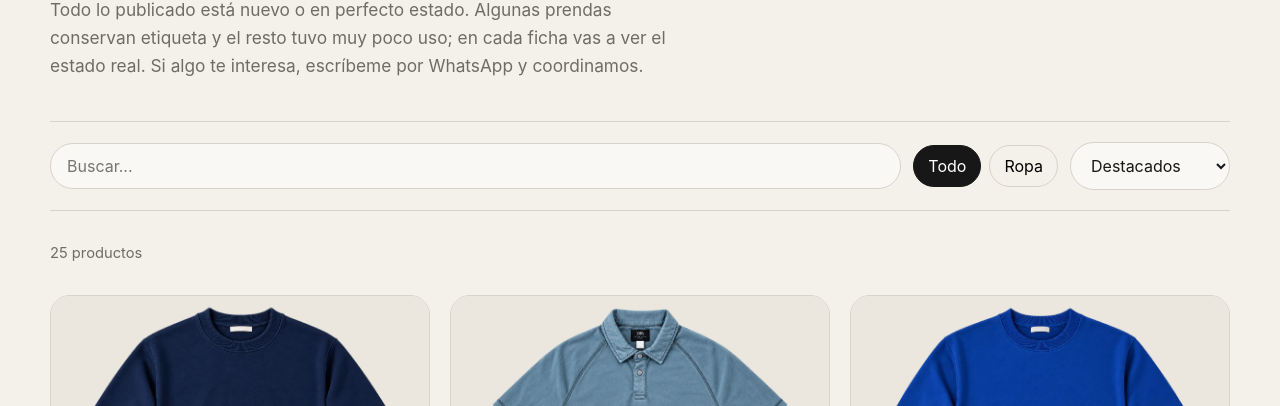
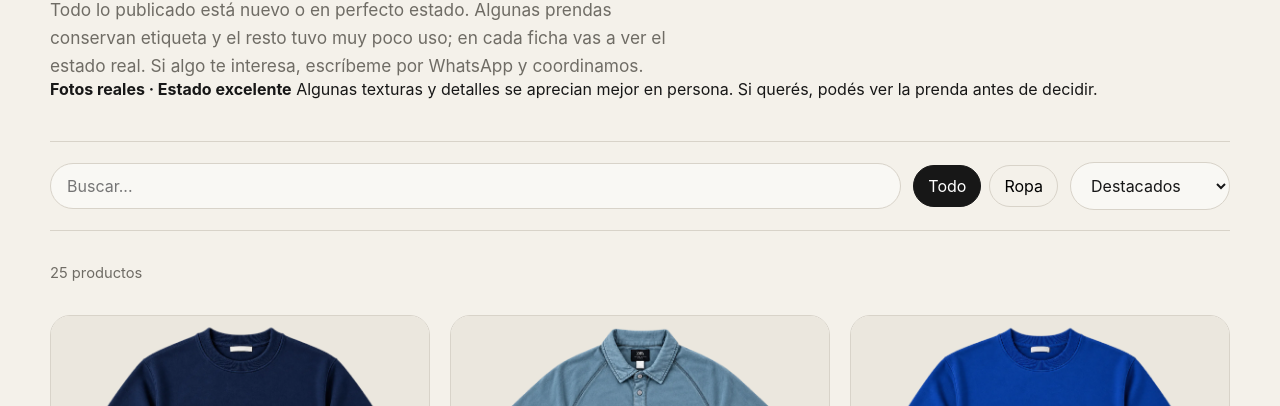
Before and after one commit to undawork/garage_sale, a website: page public/index.html in a window 1280 px wide. Shown: the part 323-729 px from the top of the page. Drawn offline with Linux system fonts and the light colour scheme.

Commit message:
copy: add in-person texture and quality note

```diff
--- a/public/index.html
+++ b/public/index.html
@@ -14,6 +14,10 @@
       <p class="eyebrow">VENTA DE GARAGE</p>
       <h1>Cosas que buscan<br />una nueva casa.</h1>
       <p class="intro">Todo lo publicado está nuevo o en perfecto estado. Algunas prendas conservan etiqueta y el resto tuvo muy poco uso; en cada ficha vas a ver el estado real. Si algo te interesa, escríbeme por WhatsApp y coordinamos.</p>
+      <div class="trust-note">
+        <strong>Fotos reales · Estado excelente</strong>
+        <span>Algunas texturas y detalles se aprecian mejor en persona. Si querés, podés ver la prenda antes de decidir.</span>
+      </div>
     </div>
   </header>
 
```
